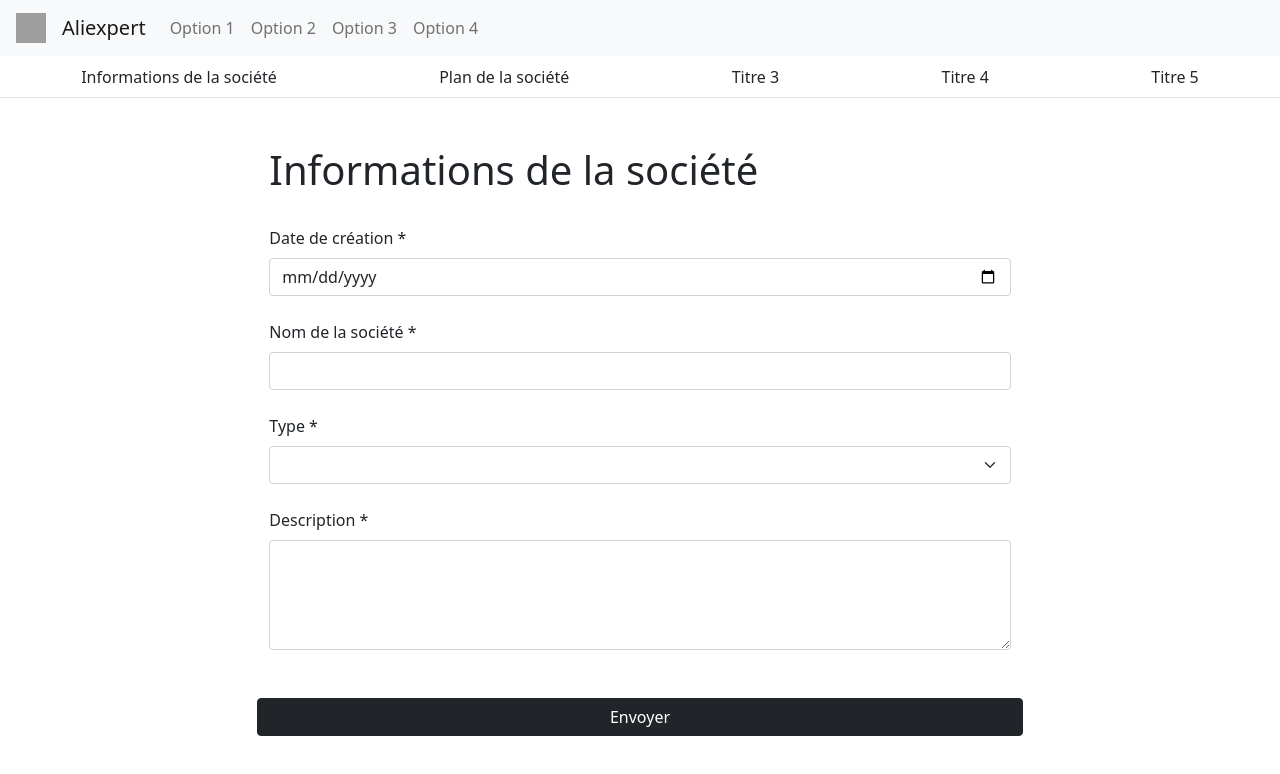
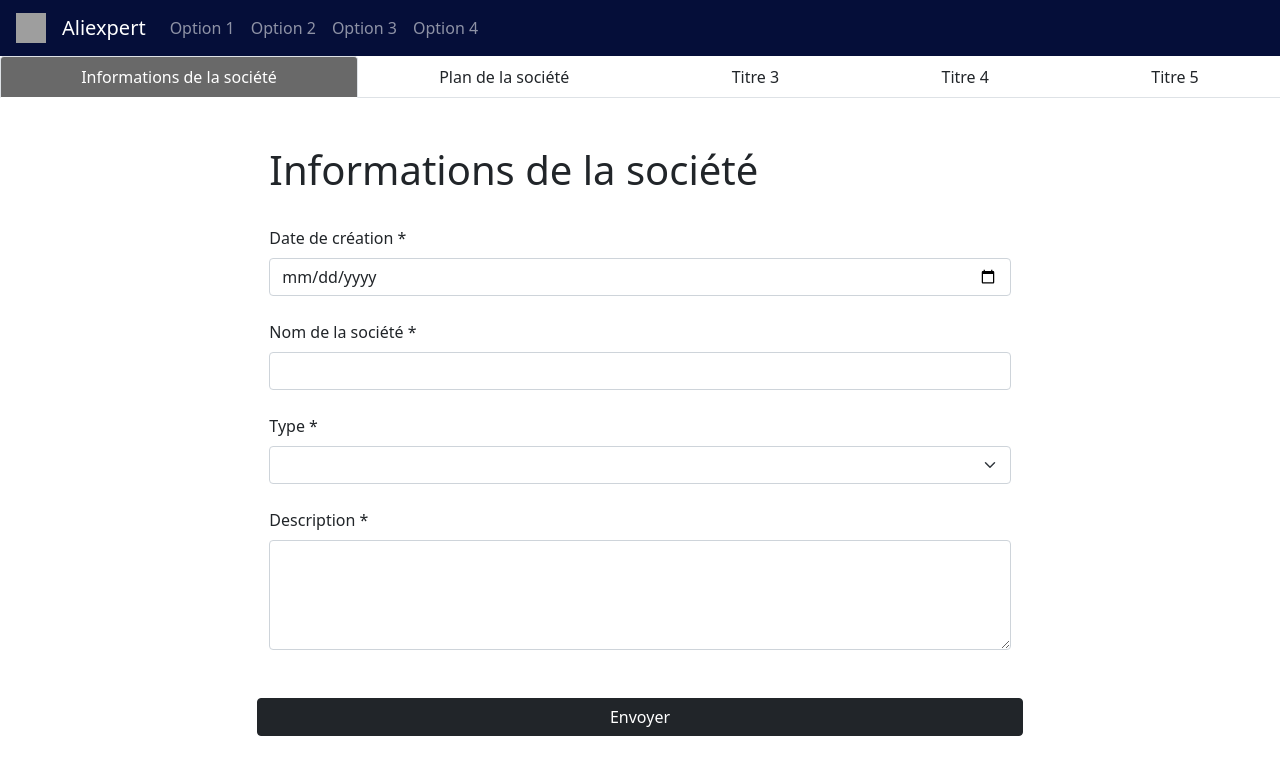
Before and after one commit to Develoopper/aliexpert, a plain HTML site: page index.html in a window 1280 px wide. Drawn offline with nearby package versions, Linux system fonts and the light colour scheme; grey boxes are pictures that could not be loaded.

Commit message:
new top bar

```diff
--- a/form.js
+++ b/form.js
@@ -1,4 +1,5 @@
 const form1 = {
+  id: 'form1',
   title: "Informations de la société",
   inputs: [
     { id: 'date', label: "Date de création", date: true },
@@ -19,6 +20,7 @@ const form1 = {
 }
 
 const form2 = {
+  id: 'form2',
   title: "Plan de la société",
   inputs: [
     { id: 'question1', label: "Question 1" },
@@ -29,6 +31,7 @@ const form2 = {
 }
 
 const form3 = {
+  id: 'form3',
   title: "Titre 3",
   inputs: [
     { id: 'question1', label: "Question 1" },
@@ -39,6 +42,7 @@ const form3 = {
 }
 
 const form4 = {
+  id: 'form4',
   title: "Titre 4",
   inputs: [
     { id: 'question1', label: "Question 1" },
@@ -49,6 +53,7 @@ const form4 = {
 }
 
 const form5 = {
+  id: 'form5',
   title: "Titre 5",
   inputs: [
     { id: 'question1', label: "Question 1" },
@@ -58,4 +63,4 @@ const form5 = {
   ]
 }
 
-const forms = [form1, form2, form3, form4, form5];
+const forms = { form1, form2, form3, form4, form5 };
--- a/index.html
+++ b/index.html
@@ -18,14 +18,17 @@
 		<style>
 			.red li a.active,
 			.red li a:hover {
-					color: black	 !important;
-					background-color: #f8f9fa !important;
+				color: white !important;
+				background-color: dimgray !important;
+			}
+			.navbar {
+				background-color: #050e39 !important;
 			}
 		</style>
 	</head>
 	<body>
 		<header>
-			<nav class="ps-3 navbar navbar-expand-lg navbar-light bg-light">
+			<nav class="ps-3 navbar navbar-expand-lg navbar-dark bg-dark">
 				<a class="navbar-brand pr-2" href="#">
 					<img src="http://aliexpert.ma/images/logo.png" width="30" height="30" class="d-inline-block align-top" alt="">
 				</a>
--- a/index.js
+++ b/index.js
@@ -1,7 +1,9 @@
-for (const form of forms) {
+for (const _form in forms) {
+  const form = forms[_form];
+  const active = form.id === 'form1' ? 'active' : '';
   $('#navbar').append(`
     <li class="nav-item">
-      <a class="nav-link text-dark" aria-current="page" href="#">${form.title}</a>
+      <a class="nav-link text-dark ${active}" aria-current="page" href="#">${form.title}</a>
     </li>
   `)
 }
@@ -9,8 +11,6 @@ for (const form of forms) {
 $('#navbar li a').click(function (e) {
   $("#navbar li a").removeClass("active");
   $(this).addClass("active");
-
-
 })
 
 $('#form1').append(`
```
